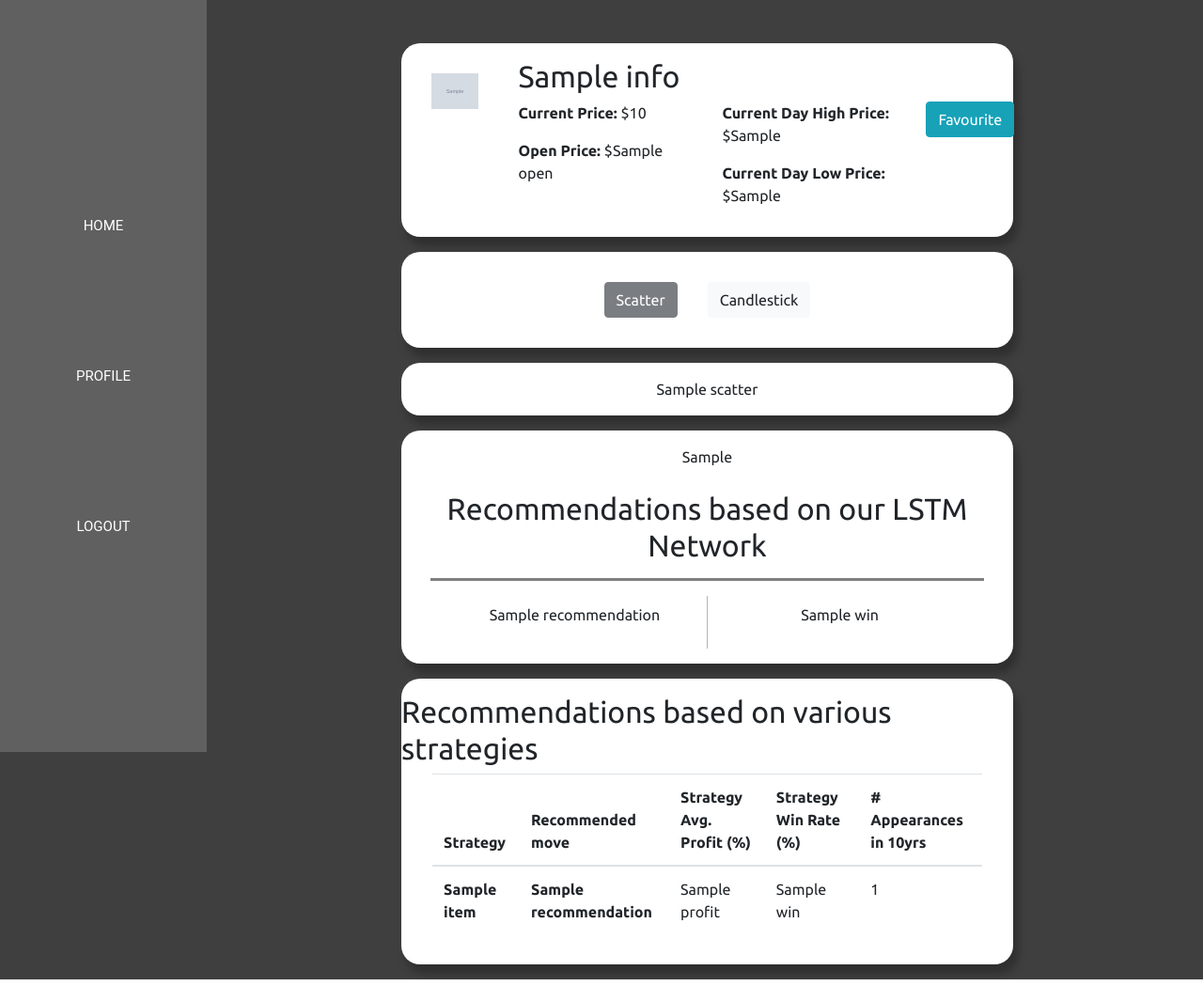
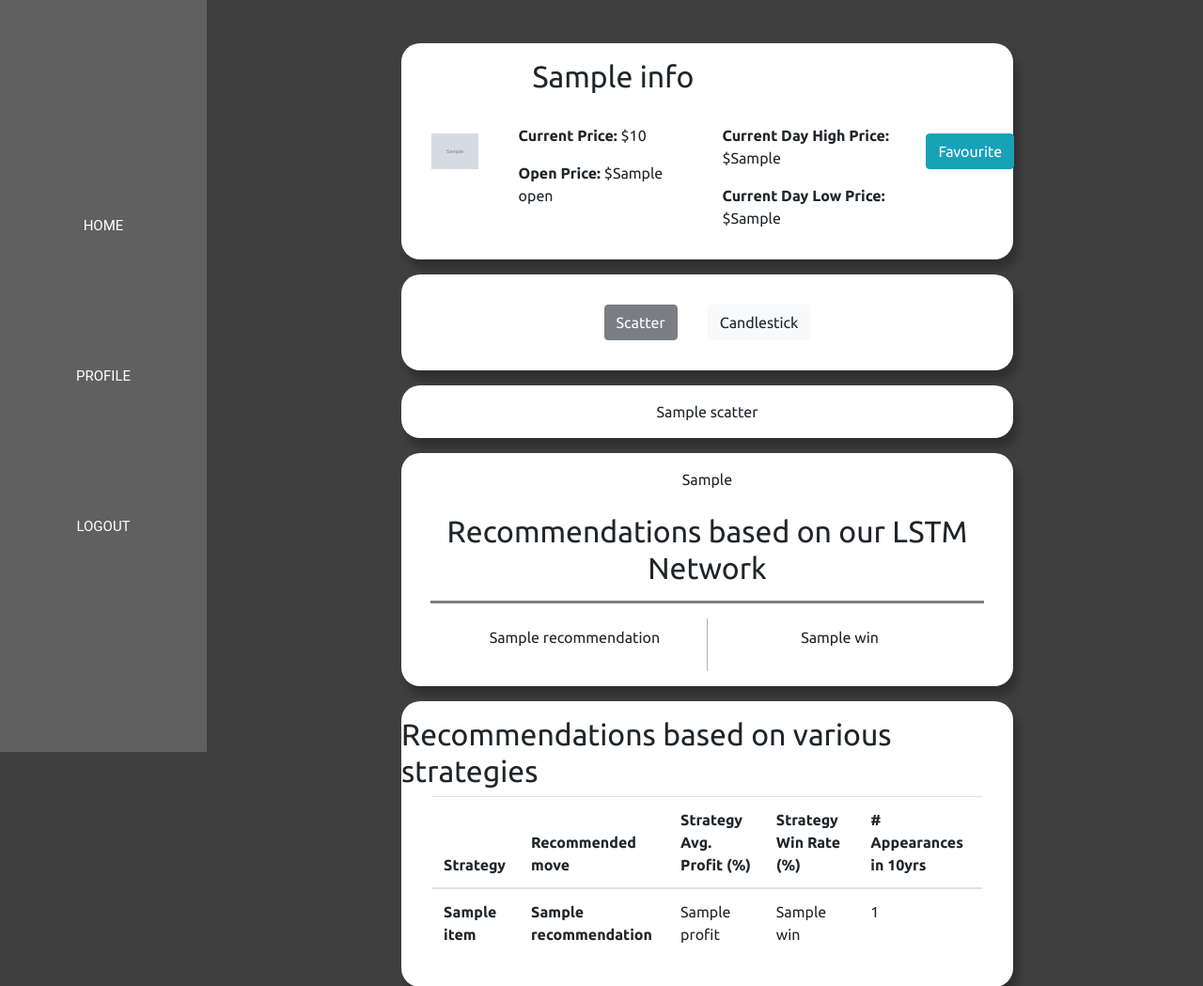
Before and after one commit to xyronic15/Stock-Recommendation-System-Django, a Django app: template stockpredictor/main/templates/main/stock.html in a window 1280 px wide. Shown: the top 1049 px of the page at 94% size. Run offline with Django 3.2, Linux system fonts and the light colour scheme; the template is opened without the code that fills it: most values are stand-ins (such as "Sample title", 1, 10 or a date in 2020); grey boxes marked "Sample" are stand-in pictures; some libraries are stand-ins or nearby versions.

Commit message:
Cleaned up stock info and error msg in home

```diff
--- a/stockpredictor/main/templates/main/stock.html
+++ b/stockpredictor/main/templates/main/stock.html
@@ -5,22 +5,24 @@
 {% block content %}
 <div class="row justify-content-center h-100">
     <div class="col-8 h-auto">
-        <div class="row small-card my-3">
+        <div class="row small-card my-3 align-items-center">
             <div class="col-2 h-auto p-3">
                 <img src="{{stock.info.logo_url}}" alt="" class="stock-logo m-3">
             </div>
-            <div class="col-4 h-auto p-3">
-                <h2>{{stock.info.longName}}</h2>
-                <p><strong>Current Price: </strong>${{stock.info.currentPrice}}</p>
-                <p><strong>Open Price: </strong>${{stock.info.open}}</p>
-            </div>
-            <div class="col-4 h-auto p-3">
-                <h2><br></h2>
-                <p><strong>Current Day High Price: </strong>${{stock.info.dayHigh}}</p>
-                <p><strong>Current Day Low Price: </strong>${{stock.info.dayLow}}</p>
+            <div class="col-8">
+                <div class=" m-3"><h2>{{stock.info.longName}}</h2></div>
+                <div class="row">
+                    <div class="col-6 h-auto p-3">
+                        <p><strong>Current Price: </strong>${{stock.info.currentPrice}}</p>
+                        <p><strong>Open Price: </strong>${{stock.info.open}}</p>
+                    </div>
+                    <div class="col-6 h-auto p-3">
+                        <p><strong>Current Day High Price: </strong>${{stock.info.dayHigh}}</p>
+                        <p><strong>Current Day Low Price: </strong>${{stock.info.dayLow}}</p>
+                    </div>
+                </div>
             </div>
             <div class="col-2 justify-content-center h-auto p-3">
-                <h2><br></h2>
                 {% if favourite %}
                 <form method="POST" id="fav-form" style="display: none">
                     {% csrf_token %}
```
Also changed, not shown: stockpredictor/main/templates/main/home.html (+4 -4 lines), stockpredictor/db.sqlite3.
